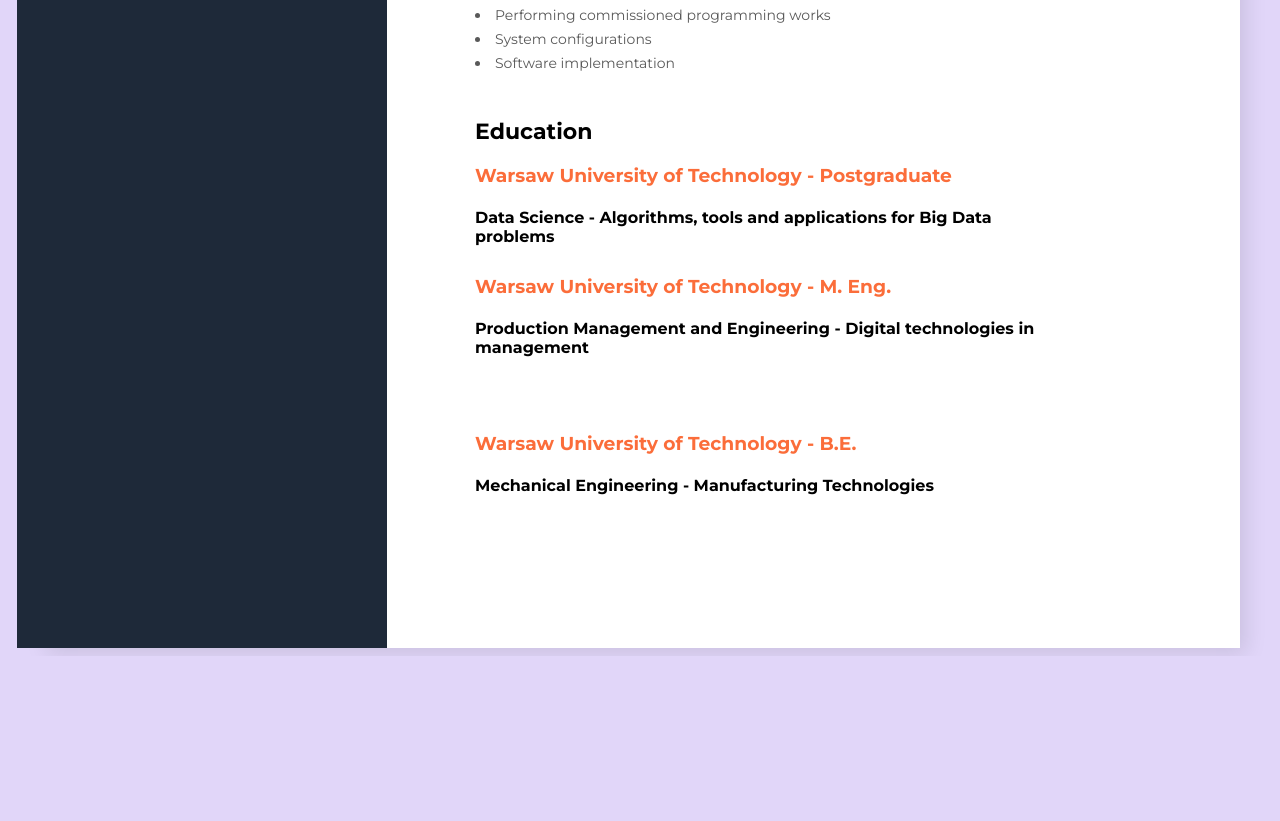
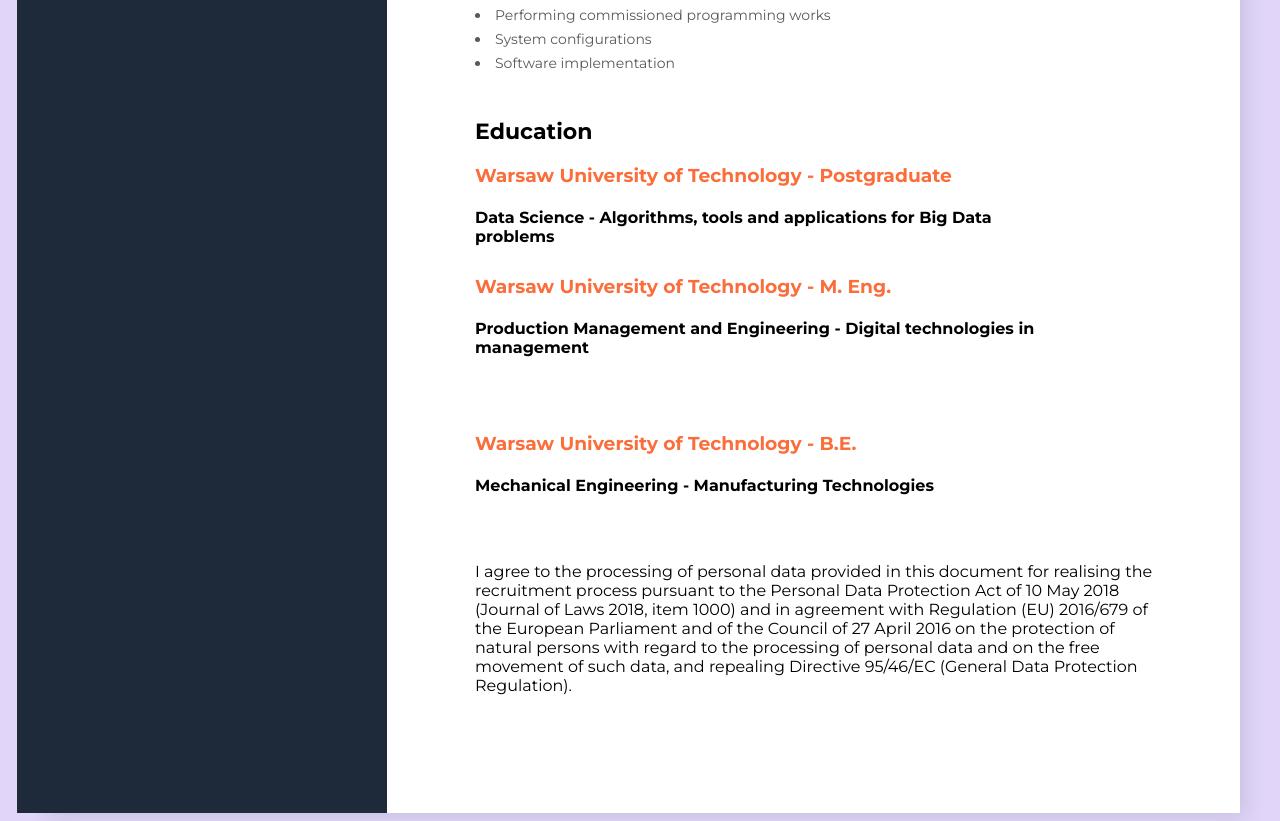
Before and after one commit to HModz/cv, a plain HTML site: page index.html in a window 1280 px wide. Shown: the part 1188-2009 px from the top of the page. Before the commit the page ends 1844 px from the top, so only its background shows below. Drawn offline with Linux system fonts and the light colour scheme.

Commit message:
Update index.html

```diff
--- a/index.html
+++ b/index.html
@@ -152,6 +152,12 @@
                     </h3>
                     <h4>Mechanical Engineering - Manufacturing Technologies</h4>
                 </div>
+                <!-- Klauzula RODO -->
+                <div class="rodo">
+                    <p>
+                        I agree to the processing of personal data provided in this document for realising the recruitment process pursuant to the Personal Data Protection Act of 10 May 2018 (Journal of Laws 2018, item 1000) and in agreement with Regulation (EU) 2016/679 of the European Parliament and of the Council of 27 April 2016 on the protection of natural persons with regard to the processing of personal data and on the free movement of such data, and repealing Directive 95/46/EC (General Data Protection Regulation).
+                    </p>
+                </div>
             </main>
             <aside>
                 <img
```
